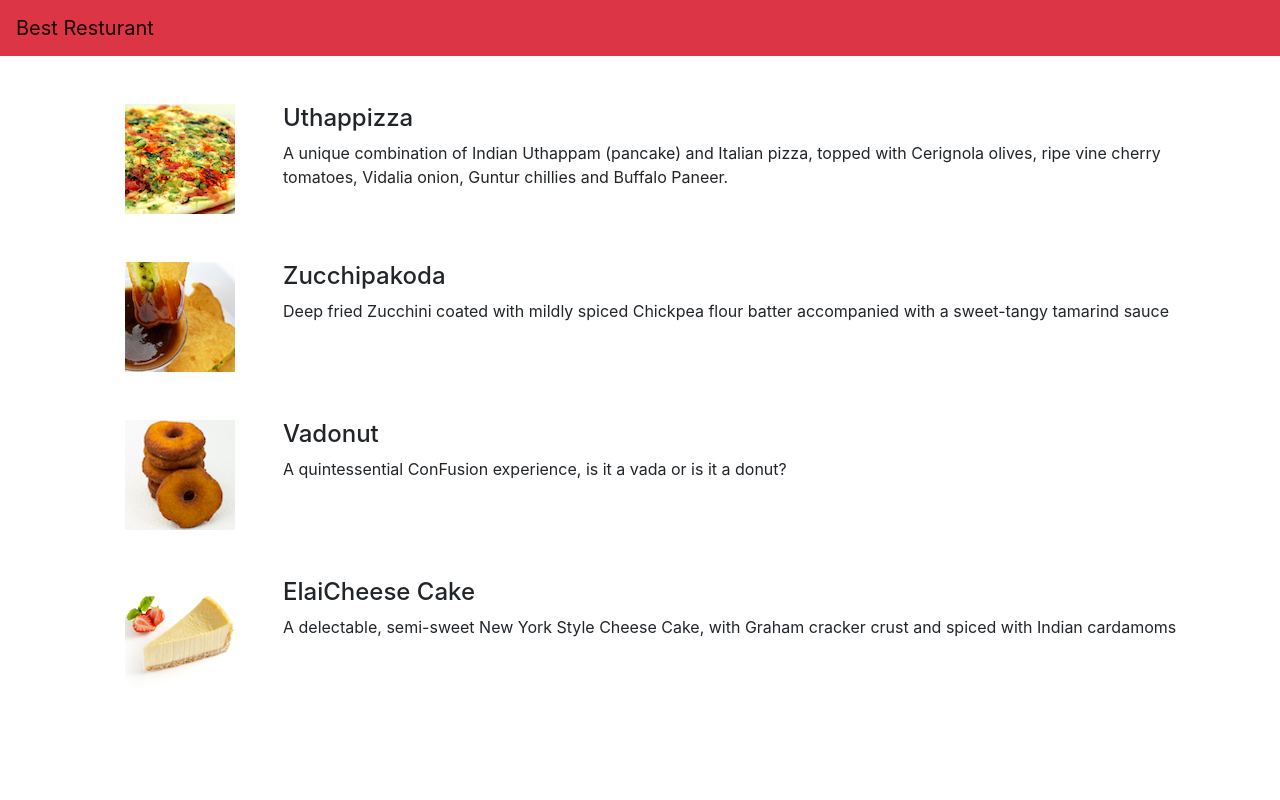
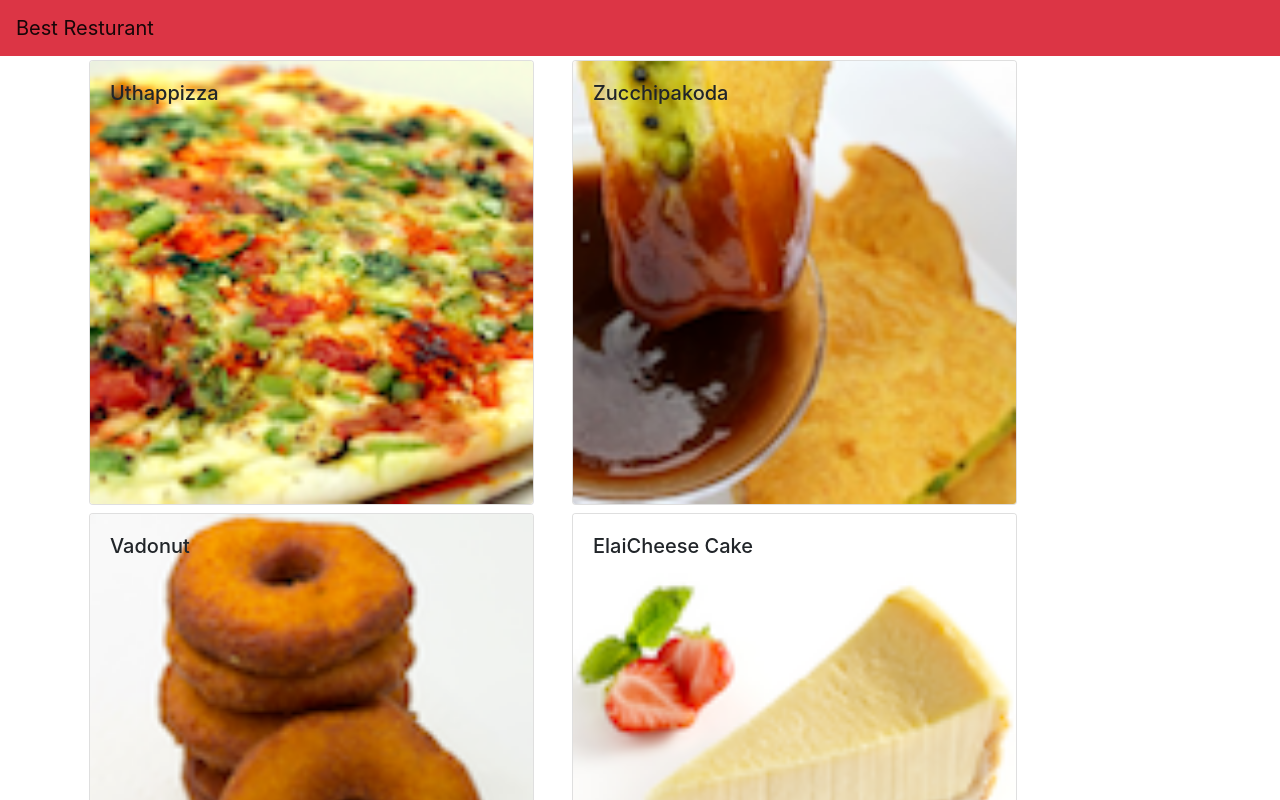
Before and after one commit to sarah27h/ristorante_react, a React (Create React App) app: page / in a window 1280 px wide. Shown: the top 800 px of the page. Built offline with nearby package versions, Linux system fonts and the light colour scheme.

Commit message:
Style: change media reactstrap to card reactstrap

```diff
--- a/src/components/Menu.js
+++ b/src/components/Menu.js
@@ -1,5 +1,5 @@
 import React, {Component} from 'react';
-import {Media} from 'reactstrap'
+import { Card, CardImg, CardImgOverlay, CardText, CardBody, CardTitle } from 'reactstrap'
 
 class Menu extends Component {
     constructor(props) {
@@ -14,16 +14,14 @@
         /* create dishes list */
         const menu = this.props.dishes.map((dish) => {
             return (
-                <div key={dish.id} className="col-12 mt-5">
-                    <Media tag="li">
-                        <Media left middle>
-                            <Media object src={dish.image} alt={dish.name} />
-                        </Media>
-                        <Media body className="ml-5">
-                            <Media heading>{dish.name}</Media>
-                            <p>{dish.description}</p>
-                        </Media>
-                    </Media>
+                <div key={dish.id} className="col-12 col-md-5 m-1">
+                    <Card>
+                        <CardImg width="100%" src={dish.image} alt={dish.name} />
+
+                        <CardImgOverlay>
+                            <CardTitle>{dish.name}</CardTitle>
+                        </CardImgOverlay>
+                    </Card>
                 </div>
             );
         });
@@ -31,9 +29,7 @@
         return(
             <div className="container">
                 <div className="row">
-                <Media list>
                     {menu}
-                </Media>
                 </div>
             </div>
         );
```
